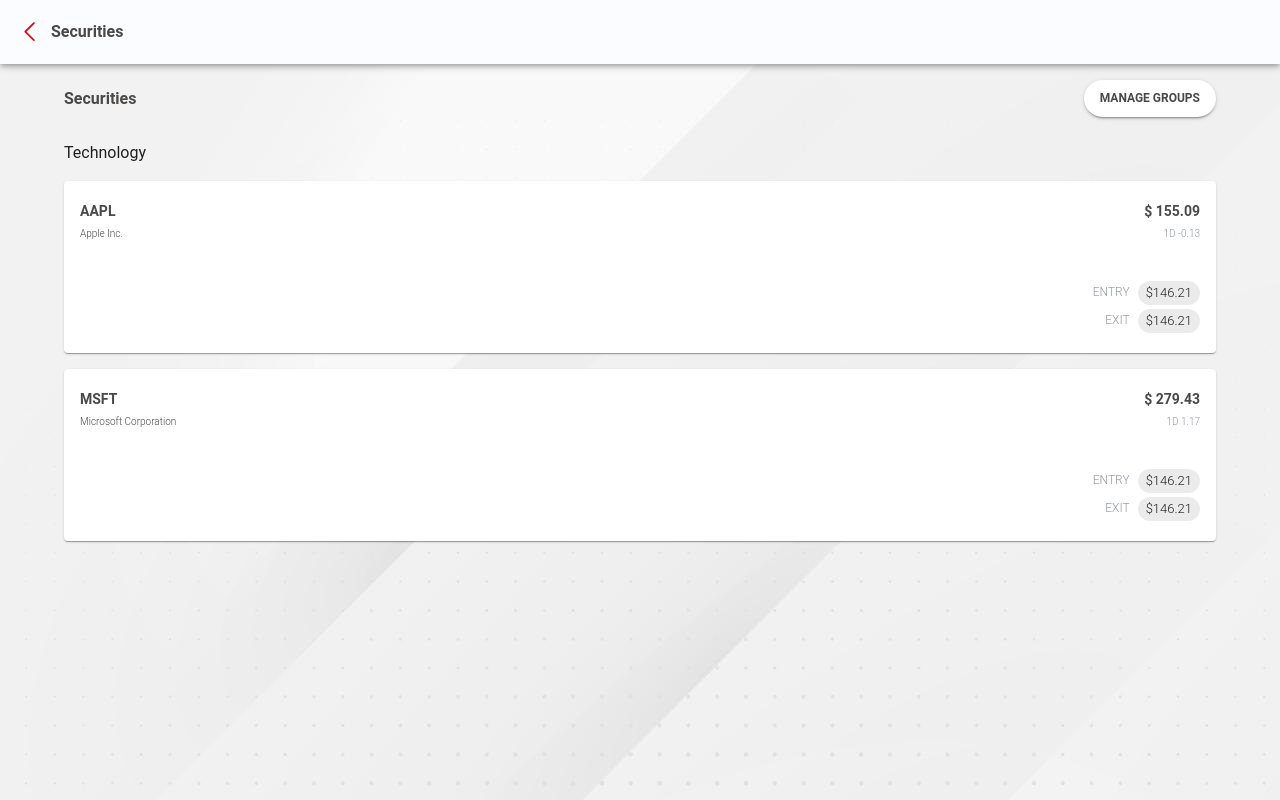
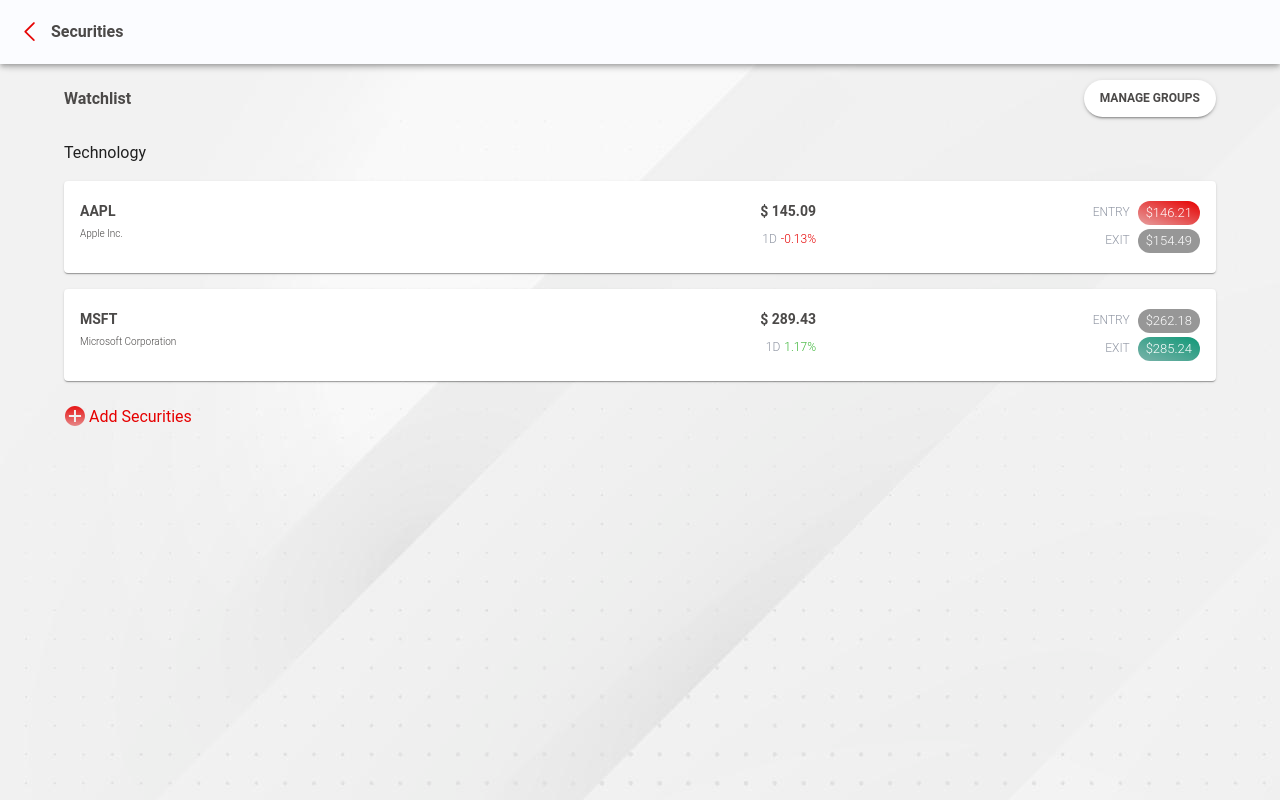
Before and after one commit to evelynpehty/IS484-IS-Project-Experience, a React (Create React App) app in the folder frontend/: page /view-watchlist in a window 1280 px wide. Built offline with nearby package versions, Linux system fonts and the light colour scheme.

Commit message:
view-watchlist.js frontend and partial logic

```diff
--- a/frontend/src/pages/Securities_Module/view-watchlist.js
+++ b/frontend/src/pages/Securities_Module/view-watchlist.js
@@ -15,6 +15,9 @@
 import SecondaryAppBar from "../../components/SecondaryAppBar";
 import WhiteReusableButton from "../../components/WhiteButton";
 import { fontWeight } from "@mui/system";
+
+// Icons
+import { ReactComponent as AddIcon } from "../../assets/icons/add.svg";
 
 function ViewWatchList() {
     const theme = useTheme();
@@ -39,7 +42,19 @@
         },
         negative: {
             color: "#E60000"
-        }
+        },
+        greyChip: {
+            color: "white",
+            background: "#979797"
+        },
+        redChip: {
+            color: "white",
+            background: "linear-gradient(to top right, #E69F9F, #E60000)"
+        },
+        greenChip: {
+            color: "white",
+            background: "linear-gradient(to top right, #7ab2a9, #109877)"
+        },
     }
 
     // fake stoke price data
@@ -47,7 +62,7 @@
         {
             "ticker": "AAPL",
             "stock_name": "Apple Inc.",
-            "price": 155.09,
+            "price": 145.09,
             "change": 0.50,
             "changePercent": -0.13,
             "entryPrice": 146.21,
@@ -56,7 +71,7 @@
         {
             "ticker": "MSFT",
             "stock_name": "Microsoft Corporation",
-            "price": 279.43,
+            "price": 289.43,
             "change": 0.50,
             "changePercent": 1.17,
             "entryPrice": 262.18,
@@ -70,6 +85,9 @@
         navigate('/manage-watchlist')
     }
 
+    const handleAddSecurities = () => {
+        console.log("add securities")
+    }
 
     return (
         <>
@@ -79,8 +97,8 @@
 
                     {/* Label for Security and the button for manage groups */}
                     <Grid container style={styles.grid} direction="row" justifyContent="space-between" alignItems="center">
-                        <Typography style={styles.label} variant="h6">Securities</Typography>
-                        <WhiteReusableButton function={ handleManageWatchList }  buttonText="MANAGE GROUPS" />
+                        <Typography style={styles.label} variant="h6">Watchlist</Typography>
+                        <WhiteReusableButton function={handleManageWatchList} buttonText="MANAGE GROUPS" />
                     </Grid>
 
                     {/* Name of the group of stocks*/}
@@ -100,25 +118,45 @@
                                         </Grid>
 
                                         {/* Price of the stock */}
-                                        <Grid xs={7}>
+                                        <Grid xs={3}>
                                             <CardContent style={styles.cardContentAlignRight}>
-                                            <Typography sx={{ fontSize: 14, fontWeight: "bold", my: 0.5 }} color={theme.palette.secondary.main}>$ {item.price}</Typography>
+
+                                                {/* stock price */}
+                                                <Typography sx={{ fontSize: 14, fontWeight: "bold", my: 0.5 }} color={theme.palette.secondary.main}>
+                                                    $ {item.price}
+                                                </Typography>
+
+                                                {/* stock price % change */}
                                                 <Grid xs={12}>
-                                                <Typography sx={{ fontSize: 10, fontWeight: "light", my: 0.5 }} color="#9197A4">1D {item.changePercent}</Typography>
-
+                                                    <Typography sx={{ fontSize: 12, fontWeight: "light", my: 0.5 }} variant="p" color="#9197A4">
+                                                        1D
+                                                    </Typography>
+                                                    <Typography variant="p">
+                                                        &nbsp;
+                                                    </Typography>
+                                                    <Typography sx={{ fontSize: 12, fontWeight: "light", my: 0.5 }} variant="p" color={item.changePercent > 0 ? styles.positive : styles.negative}>
+                                                        {item.changePercent}%
+                                                    </Typography>
                                                 </Grid>
 
                                             </CardContent>
+                                        </Grid>
+
                                         {/* Entry and Exit price */}
-                                        <Tooltip title="Recommended entry/exit price" placement="top" arrow>
+                                        <Grid xs={4}>
+                                            <Tooltip title="Recommended  entry/exit price" placement="top" arrow>
                                                 <CardContent style={styles.cardContentAlignRight}>
+
                                                     <Typography sx={{ fontSize: 12, fontWeight: "light", my: 0.5 }} color="#9197A4">
                                                         ENTRY
-                                                    <Chip sx={{ ml: 1 }} size="small" label="$146.21"></Chip>
+                                                        {/* if price > entryPrice --> greyChip; else redChip */}
+                                                        <Chip sx={{ ml: 1 }} style={item.price > item.entryPrice ? styles.greyChip : styles.redChip} size="small" label={`$${item.entryPrice}`}></Chip>
                                                     </Typography>
+
                                                     <Typography sx={{ fontSize: 12, fontWeight: "light", my: 0.5 }} color="#9197A4">
                                                         EXIT
-                                                    <Chip sx={{ ml: 1 }} size="small" label="$146.21"></Chip>
+                                                        {/* if price < exitPrice --> greyChip; else greenChip */}
+                                                        <Chip sx={{ ml: 1 }} style={item.price < item.exitPrice ? styles.greyChip : styles.greenChip} size="small" label={`$${item.exitPrice}`}></Chip>
                                                     </Typography>
                                                 </CardContent>
                                             </Tooltip>
@@ -128,6 +166,16 @@
                             </>
                         )
                     })}
+
+                    <Grid xs={12} sx={{ mt: 3 }}>
+                        <Box onClick={handleAddSecurities}>
+                            <Typography sx={{ display: "flex", justifyItems: "center", fontSize: 16, fontWeight: "regular", color: "#E60000" }}>
+                                <AddIcon />
+                                <Typography> &nbsp; </Typography>
+                                 Add Securities
+                            </Typography>
+                        </Box>
+                    </Grid>
                 </Box>
             </Container>
         </>
```
Lines whose indentation alone changed are shown as unchanged.
